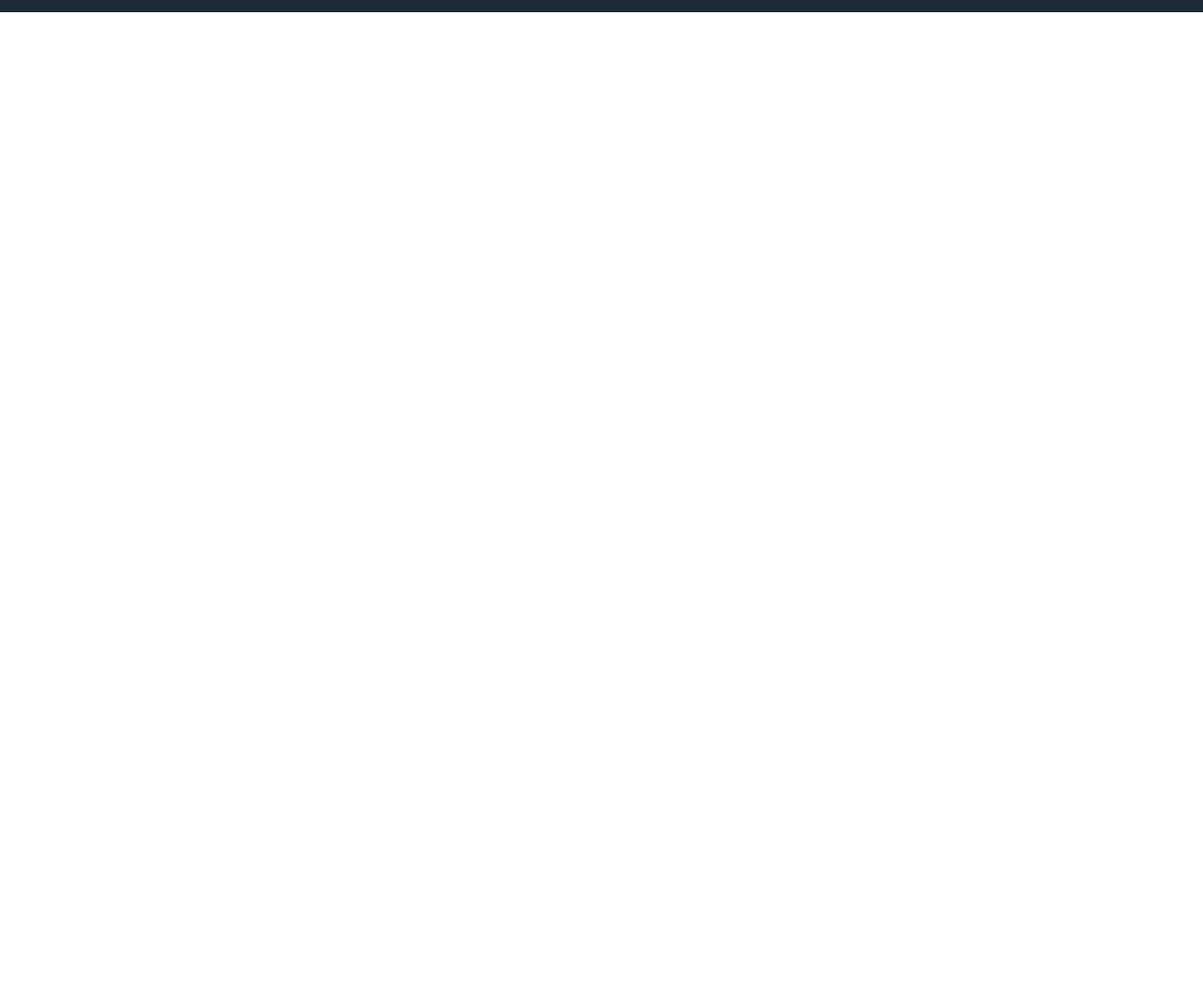
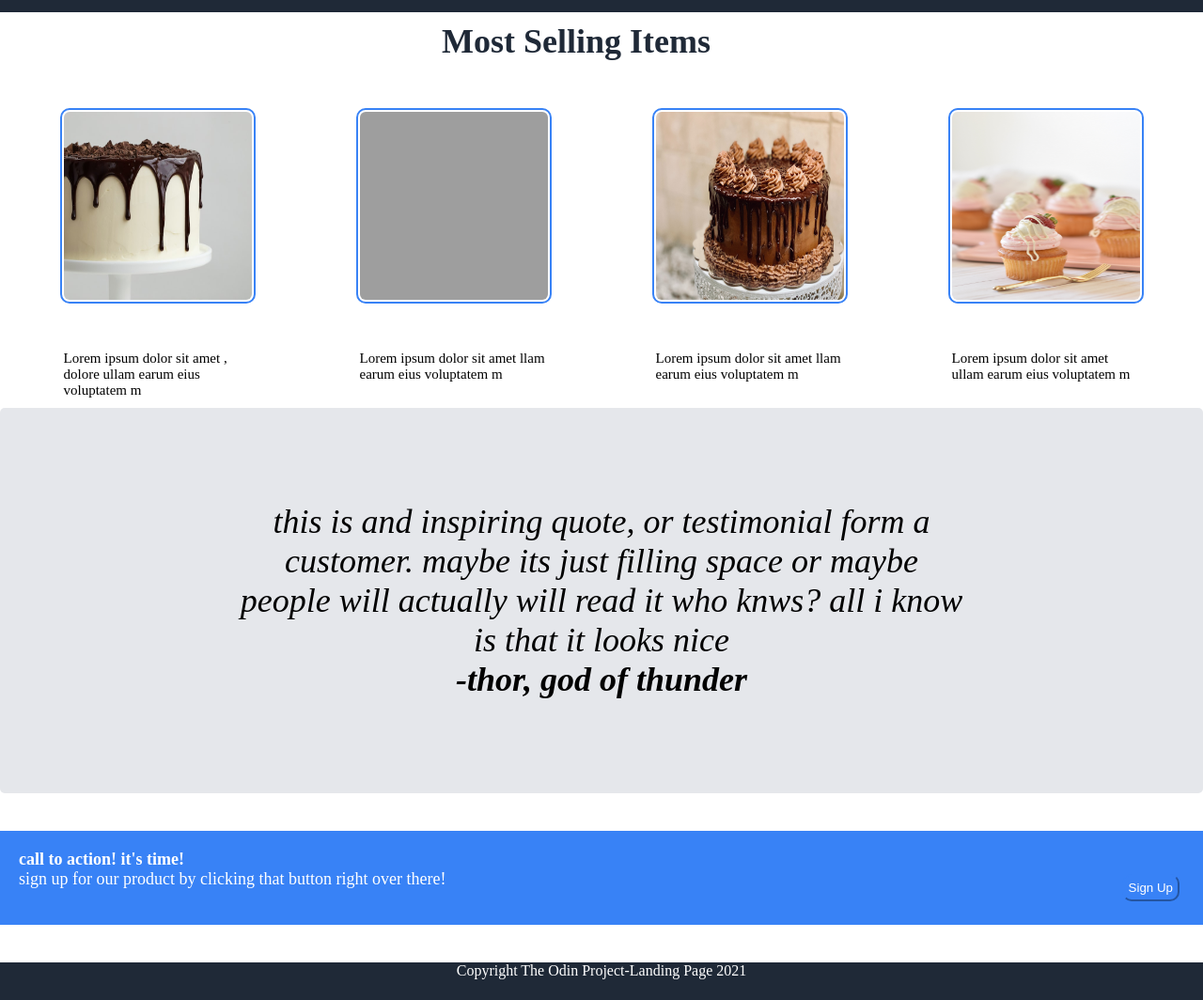
Before and after one commit to Kaweesha-mr/odin-landing, a plain HTML site: page index.html in a window 1280 px wide. Shown: the part 437-1501 px from the top of the page at 94% size. Before the commit the page ends 800 px from the top, so only its background shows below. Drawn offline with Linux system fonts and the light colour scheme; grey boxes are pictures that could not be loaded.

Commit message:
total web page completed

```diff
--- a/index.html
+++ b/index.html
@@ -40,15 +40,55 @@
 
              </div>
         </div>
+    </div>
+
+    <div class="body">
+
+        <div class="mid-section">
+
+            <div class="title-2">
+                <h3 class="title-2">Most Selling Items</h3>
+            </div>
+            <div class="item-container">
+
+                <div class="item1"><img class="item-pic"src="./american-heritage-chocolate-vdx5hPQhXFk-unsplash.jpg" alt="" width="200px" height="200px"><p class="diss">Lorem ipsum dolor sit amet , dolore ullam earum eius voluptatem m</p></div>
+                <div class="item2"><img class="item-pic"src="./anthony-espinosa-6iqpLKqeaE0-unsplash.jpg" alt="" width="200px" height="200px"><p class="diss">Lorem ipsum dolor sit amet llam earum eius voluptatem m</p></div>
+                <div class="item3"><img class="item-pic"src="./david-holifield-kPxsqUGneXQ-unsplash.jpg" alt="" width="200px" height="200px"><p class="diss">Lorem ipsum dolor sit amet llam earum eius voluptatem m</p></div>
+                <div class="item4"><img class="item-pic"src="./deva-williamson-S2jw81lfrG0-unsplash.jpg" alt="" width="200px" height="200px"><p class="diss">Lorem ipsum dolor sit amet  ullam earum eius voluptatem m</p></div>
+            </div>
+        </div>
 
 
+        <div class="quote-section">
+
+            <p>
+
+                this is and inspiring quote, or testimonial form a <br> customer. maybe its just
+                filling space or maybe <br> people will actually will read it who knws? all i know <br> is that it looks nice <br><span class="bold"> -thor, god of thunder</span>
+            </p>
+        </div>
 
 
+        <div class="contactus">
 
+
+            <div class="blue-box">
+
+                <p class="blue-text">
+
+                    <span class="bold"> call to action! it's time!</span><br>
+                    sign up for our product by clicking that button right over there! <button class="btn-2">Sign Up</button>
+                </p>
+
+
+            </div>
+
+        </div>
     </div>
+    <div class="footer">
 
-    <div class="body"></div>
-    <div class="footer"></div>
+        <p class="footer-text">Copyright The Odin Project-Landing Page 2021</p>
+    </div>
 </body>
 
 </body>
--- a/style.css
+++ b/style.css
@@ -63,6 +63,10 @@ a:hover{
     width: 150px;
 
 }
+.sub{
+
+    color: white;
+}
 
 p.dis{
 
@@ -103,3 +107,109 @@ button:hover{
 }
 
 /* ---------------------------------header mid section------------------------------------- */
+
+/* ---------------------------------Web page Mid section------------------------------------- */
+
+.mid-section{
+    margin: 10px;
+}
+
+.title-2{
+
+    display: inline;
+    padding-left: 230px;
+    color: #1f2937;
+    font-size: 36px;
+}
+.item-container{
+
+
+    display: flex;
+    flex: 1;
+    justify-content: space-around;
+}
+
+.item-pic{
+
+    border: 2px solid #3882f6;
+    margin: 50px;
+    border-radius: 10px;
+    padding: 2px;
+}
+
+.diss{
+
+    color: black;
+    text-align: center-;
+    font-size: 15px;
+}
+
+.item1,.item2,.item3,.item4{
+
+    display: flex;
+    width: 200px;
+    flex-direction: column;
+    align-items: center;
+}
+
+
+.quote-section{
+
+
+    background-color: #e5e7eb;
+    border-radius: 5px;
+    text-align: center;
+    padding: 100px;
+    font-size: 36px;
+    font-style: italic;
+}
+
+
+.bold{
+
+    text-align: right;
+    font-weight: bolder;
+}
+
+
+.contactus{
+
+    padding-top: 40px;
+    padding-bottom: 40px;
+}
+
+.blue-box{
+
+    background-color: #3882f6;
+    color: white;
+    height: 100px;
+}
+
+
+.blue-text{
+
+    padding:20px ;
+    font-size: large;
+}
+
+.btn-2{
+    float: right;
+    box-shadow: none;
+
+}
+
+/* ---------------------------------Web page Mid section------------------------------------- */
+
+
+.footer{
+
+    background-color: #1f2937;
+    height: 40px;
+
+}
+
+.footer-text{
+
+    text-align: center;
+    color: white;
+}
```
Also changed, not shown: david-holifield-kPxsqUGneXQ-unsplash.jpg (added), deva-williamson-S2jw81lfrG0-unsplash.jpg (added), deva-williamson-ntfGWVbBiO0-unsplash.jpg (added), 1 other file.
